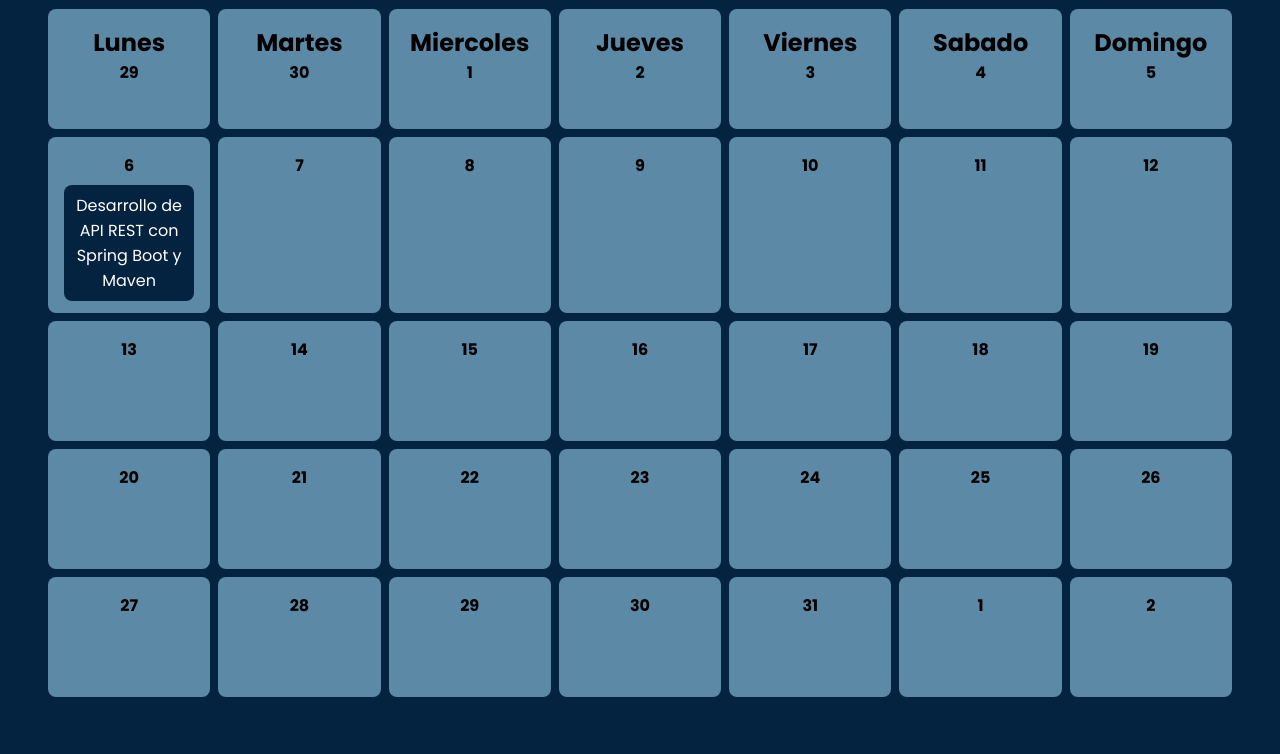
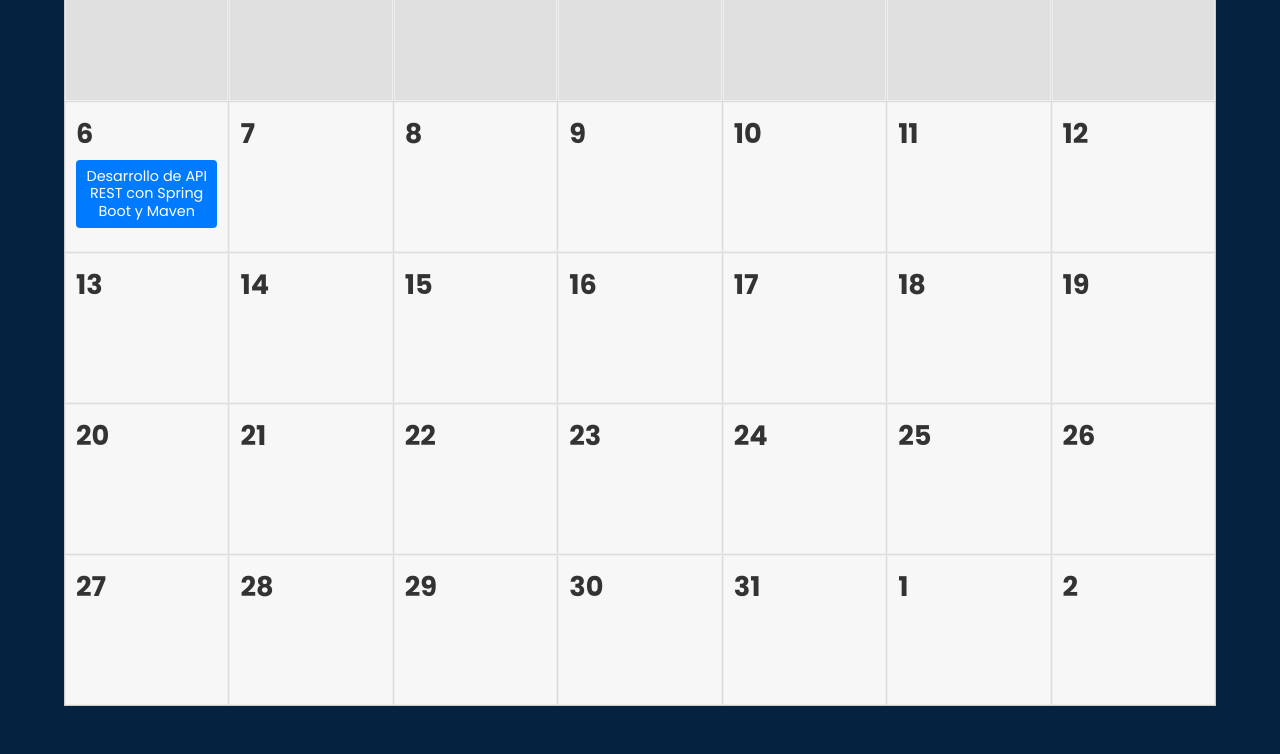
Before and after one commit to ezecuci/tp-html-css, a plain HTML site: page calendario.html in a window 1280 px wide. Shown: the part 250-1004 px from the top of the page. Drawn offline with Linux system fonts and the light colour scheme.

Commit message:
Calendario overhaul
hice el css del calendario practicamente otra vez, quedo mejor, no me convence  la vista para medianos, pero para celus creo que quedo piola

```diff
--- a/calendario.html
+++ b/calendario.html
@@ -72,47 +72,47 @@
   <div class="tituloMes"><h1>Octubre</h1></div>
 
   <div class="calendario">
-    <div class="espacioCurso">
+    <div class="espacioCurso dia-semana">
       <h2>Lunes <span class="numeroDia">29</span></h2>
 
 
 
     </div>
-    <div class="espacioCurso">
+    <div class="espacioCurso dia-semana">
       <h2>Martes <span class="numeroDia">30</span></h2>
 
 
 
     </div>
-    <div class="espacioCurso">
+    <div class="espacioCurso dia-semana">
       <h2>Miercoles <span class="numeroDia">1</span></h2>
 
 
 
     </div>
-    <div class="espacioCurso">
+    <div class="espacioCurso dia-semana">
       <h2>Jueves <span class="numeroDia">2</span></h2>
 
 
 
     </div>
-    <div class="espacioCurso">
+    <div class="espacioCurso dia-semana">
       <h2>Viernes <span class="numeroDia">3</span></h2>
 
 
     </div>
-    <div class="espacioCurso">
+    <div class="espacioCurso dia-semana">
       <h2>Sabado <span class="numeroDia">4</span></h2>
 
 
     </div>
-    <div class="espacioCurso">
+    <div class="espacioCurso dia-semana">
       <h2>Domingo <span class="numeroDia">5</span></h2>
 
 
 
     </div>
-    <div class="espacioCurso">
+    <div class="espacioCurso dia-fecha">
       <h2><span class="numeroDia">6</span></h2>
       <a href="./detalle-curso1.html" class="pruebaHoover">
         <p>Desarrollo de API REST con Spring Boot y Maven</p>
@@ -122,166 +122,164 @@
 
 
     </div>
-    <div class="espacioCurso">
+    <div class="espacioCurso dia-fecha">
       <h2><span class="numeroDia">7</span></h2>
 
 
 
 
     </div>
-    <div class="espacioCurso">
+    <div class="espacioCurso dia-fecha">
       <h2><span class="numeroDia">8</span></h2>
 
 
 
     </div>
-    <div class="espacioCurso">
+    <div class="espacioCurso dia-fecha">
       <h2><span class="numeroDia">9</span></h2>
 
 
 
     </div>
-    <div class="espacioCurso">
+    <div class="espacioCurso dia-fecha">
       <h2><span class="numeroDia">10</span></h2>
 
 
 
     </div>
-    <div class="espacioCurso">
+    <div class="espacioCurso dia-fecha">
       <h2><span class="numeroDia">11</span></h2>
 
 
 
     </div>
-    <div class="espacioCurso">
+    <div class="espacioCurso dia-fecha">
       <h2><span class="numeroDia">12</span></h2>
 
 
 
     </div>
-    <div class="espacioCurso">
+    <div class="espacioCurso dia-fecha">
       <h2><span class="numeroDia">13</span></h2>
 
 
 
 
     </div>
-    <div class="espacioCurso">
+    <div class="espacioCurso dia-fecha">
       <h2><span class="numeroDia">14</span></h2>
 
 
     </div>
-    <div class="espacioCurso">
+    <div class="espacioCurso dia-fecha">
       <h2><span class="numeroDia">15</span></h2>
 
 
 
     </div>
-    <div class="espacioCurso">
+    <div class="espacioCurso dia-fecha">
       <h2><span class="numeroDia">16</span></h2>
 
 
 
     </div>
-    <div class="espacioCurso">
+    <div class="espacioCurso dia-fecha">
       <h2><span class="numeroDia">17</span></h2>
 
 
 
     </div>
-    <div class="espacioCurso">
+    <div class="espacioCurso dia-fecha">
       <h2><span class="numeroDia">18</span></h2>
 
 
 
     </div>
-    <div class="espacioCurso">
+    <div class="espacioCurso dia-fecha">
       <h2><span class="numeroDia">19</span></h2>
 
 
     </div>
-    <div class="espacioCurso">
+    <div class="espacioCurso dia-fecha">
       <h2><span class="numeroDia">20</span></h2>
 
 
 
     </div>
-    <div class="espacioCurso">
+    <div class="espacioCurso dia-fecha">
       <h2><span class="numeroDia">21</span></h2>
 
 
 
     </div>
-    <div class="espacioCurso">
+    <div class="espacioCurso dia-fecha">
       <h2><span class="numeroDia">22</span></h2>
 
 
 
     </div>
-    <div class="espacioCurso">
+    <div class="espacioCurso dia-fecha">
       <h2><span class="numeroDia">23</span></h2>
 
 
 
     </div>
-    <div class="espacioCurso">
+    <div class="espacioCurso dia-fecha">
       <h2><span class="numeroDia">24</span></h2>
 
 
 
     </div>
-    <div class="espacioCurso">
+    <div class="espacioCurso dia-fecha">
       <h2><span class="numeroDia">25</span></h2>
 
 
 
     </div>
-    <div class="espacioCurso">
+    <div class="espacioCurso dia-fecha">
       <h2><span class="numeroDia">26</span></h2>
 
 
 
     </div>
-    <div class="espacioCurso">
+    <div class="espacioCurso dia-fecha">
       <h2><span class="numeroDia">27</span></h2>
 
 
 
     </div>
-    <div class="espacioCurso">
+    <div class="espacioCurso dia-fecha">
       <h2><span class="numeroDia">28</span></h2>
 
 
 
     </div>
-    <div class="espacioCurso">
+    <div class="espacioCurso dia-fecha">
       <h2><span class="numeroDia">29</span></h2>
 
 
 
     </div>
-    <div class="espacioCurso">
+    <div class="espacioCurso dia-fecha">
       <h2><span class="numeroDia">30</span></h2>
 
 
 
     </div>
-    <div class="espacioCurso">
+    <div class="espacioCurso dia-fecha">
       <h2><span class="numeroDia">31</span></h2>
 
 
 
     </div>
-    <div class="espacioCurso">
+    <div class="espacioCurso dia-fecha">
       <h2><span class="numeroDia">1</span></h2>
 
 
 
     </div>
-    <div class="espacioCurso">
+    <div class="espacioCurso dia-fecha">
       <h2><span class="numeroDia">2</span></h2>
-
-
 
     </div>
 
--- a/css/calendario.css
+++ b/css/calendario.css
@@ -1,55 +1,89 @@
-@media screen and (max-width: 47em) {
-    body {
-        font-size: 0.8rem;
+.calendario {
+    display: grid;
+    grid-template-columns: repeat(7, 1fr);
+    gap: 0.0625rem;
+    width: 90%;
+    max-width: 95rem;
+    margin: 1.875rem auto;
+    border: 0.0625rem solid #ccc;
+    background-color: #ddd;
 }
 
-    .calendario {
-        grid-template-columns: repeat(2, 1fr);
-        margin: 1.3rem auto;
-        gap: 0.5rem;
+.tituloMes {
+    text-align: center;
+    margin-top: 3.125rem;
+    font-size: 2.5rem;
+    background-image: url("../images/oficina\ developer\ 1.jpg");
+    background-size: cover;
+    background-position: center;
+    background-repeat: no-repeat;
+    font-family: "Poppins", sans-serif;
+    color: white;
+    font-weight: 600;
 }
 
 .espacioCurso {
-        min-height: 6.3rem;
-        padding: 0.5rem 1rem;
+    background-color: #f7f7f7;
+    padding: 0.625rem;
+    min-height: 9.375rem;
+    border: 0.0625rem solid #eee;
+    overflow: hidden;
+    transition: background-color 0.3s;
 }
 
-    .tituloMes {
-        font-size: 1.8rem;
-        padding: 1rem;
+.dia-semana {
+    background-color: #e0e0e0;
+    text-align: center;
+    font-weight: bold;
 }
 
-    .cartel2026 {
-        padding: 2rem 1rem;
-    }
+.espacioCurso:hover {
+    background-color: #5B89A6;
 }
 
-.calendario {
-    display: grid;
-    grid-template-columns: repeat(7, 1fr);
-    grid-template-rows: auto;
-    justify-content: center;
-    align-content: start;
-    margin: 3rem 3rem;
-    gap: 0.5rem;
-    height: auto;
+.espacioCurso h2 {
+    font-size: 1rem;
+    font-weight: 500;
+    color: #666;
+    margin-bottom: 0.3125rem;
 }
 
-.tituloMes {
-    text-align: left;
-    font-size: 2.5rem;
+.numeroDia {
+    font-size: 1.5rem;
     font-weight: 700;
-    margin-top: 3.8rem;
-    padding: 1.3rem;
-    background-image: url(../images/oficina\ developer\ 1.jpg);
-    background-size: cover;
-    background-position: center;
-    background-repeat: no-repeat;
-    padding-bottom: 0.6rem;
-    font-family: "Poppins", sans-serif;
-    color: white;
+    color: #333;
+    margin-left: 0.3125rem;
 }
 
+.pruebaHoover {
+    display: block;
+    background-color: #007bff;
+    color: white;
+    padding: 0.5rem;
+    margin-top: 0.3125rem;
+    border-radius: 0.25rem;
+    text-decoration: none;
+    font-size: 0.9rem;
+    line-height: 1.2;
+    text-align: center;
+    transition: background-color 0.3s, transform 0.2s;
+}
+
+.pruebaHoover:hover {
+    background-color: #590202;
+    transform: translateY(-0.125rem);
+}
+
+.dia-fecha h2 span.numeroDia {
+    display: block;
+    text-align: left;
+    margin-left: 0;
+    font-size: 1.7rem;
+}
+
+.dia-fecha h2 span:not(.numeroDia) {
+    display: none;
+}
 .cartel2026 {
     background-color: #5B89A6;
     background-image: url(../images/fondo\ cursos1.jpg);
@@ -60,68 +94,56 @@
     padding: 2.5rem 1.3rem;
     text-align: center;
     margin-top: 1.3rem;
+    border-radius: 0.5rem;
 }
 
-.cartel2026 h1 {
-    font-size: 3rem;
-    margin-bottom: 1.3rem;
+
+@media (max-width: 60em) {
+    .calendario {
+        grid-template-columns: repeat(3, 1fr);
+        width: 95%;
     }
 
-.cartel2026 p {
-    font-size: 0.8rem;
-    line-height: 1.5rem;
+    .dia-fecha h2 span:not(.numeroDia) {
+        display: inline;
+    }
+
+    .dia-fecha h2 span.numeroDia {
+        display: inline;
+        text-align: unset;
+        font-size: 1.5rem;
+        margin-left: 0.3125rem;
+    }
+
+    .dia-semana {
+        display: none;
+    }
+}
+@media (max-width: 47em) {
+    .tituloMes {
+        font-size: 2rem;
+    }
+
+    .calendario {
+        grid-template-columns: 1fr;
+        width: 95%;
+        margin: 0.9375rem auto;
     }
 
     .espacioCurso {
-    display: flex;
-    flex-direction: column;
-    justify-content: flex-start;
-    align-items: center;
-    padding: 0.8rem 1rem;
-    background: #5B89A6;
-    font-weight: normal;
-    text-align: center;
-    min-height: 7.5rem;
-    border-radius: 0.5rem;
-}
-
-.espacioCurso p {
-    color: white;
-    font-weight: normal;
-    text-align: center;
-    padding: 0.5rem 0.5rem;
-    background-color: #032340;
-    border-radius: 0.5rem;
-    margin-top: 0.3rem;
-}
-
-.espacioCurso img {
-    max-width: 12.5rem;
-    max-height: 12.5rem;
-}
-
-.pruebaHoover {
-    text-decoration: none;
-    color: inherit;
-    transition: all 0.3s ease;
-}
-
-.pruebaHoover:hover {
-    text-decoration: underline;
-    color: white;
-    box-shadow: 0 0 1rem #032340;
-    font-weight: 700;
-    border-radius: 0.5rem;
-}
-
-.numeroDia {
-    display: block;
-    text-align: center;
-    font-size: 1rem;
+        min-height: 5rem;
+        padding: 0.9375rem;
     }
 
     .espacioCurso h2 {
-    text-align: center;
-    padding: 0.1rem 0;
-    margin-top: 0.1rem;
+        font-size: 1.2rem;
     }
+
+    .dia-semana {
+        display: none;
+    }
+
+    .calendario > .espacioCurso:last-child {
+        display: none;
+    }
+}
```
Lines whose indentation alone changed are shown as unchanged.
